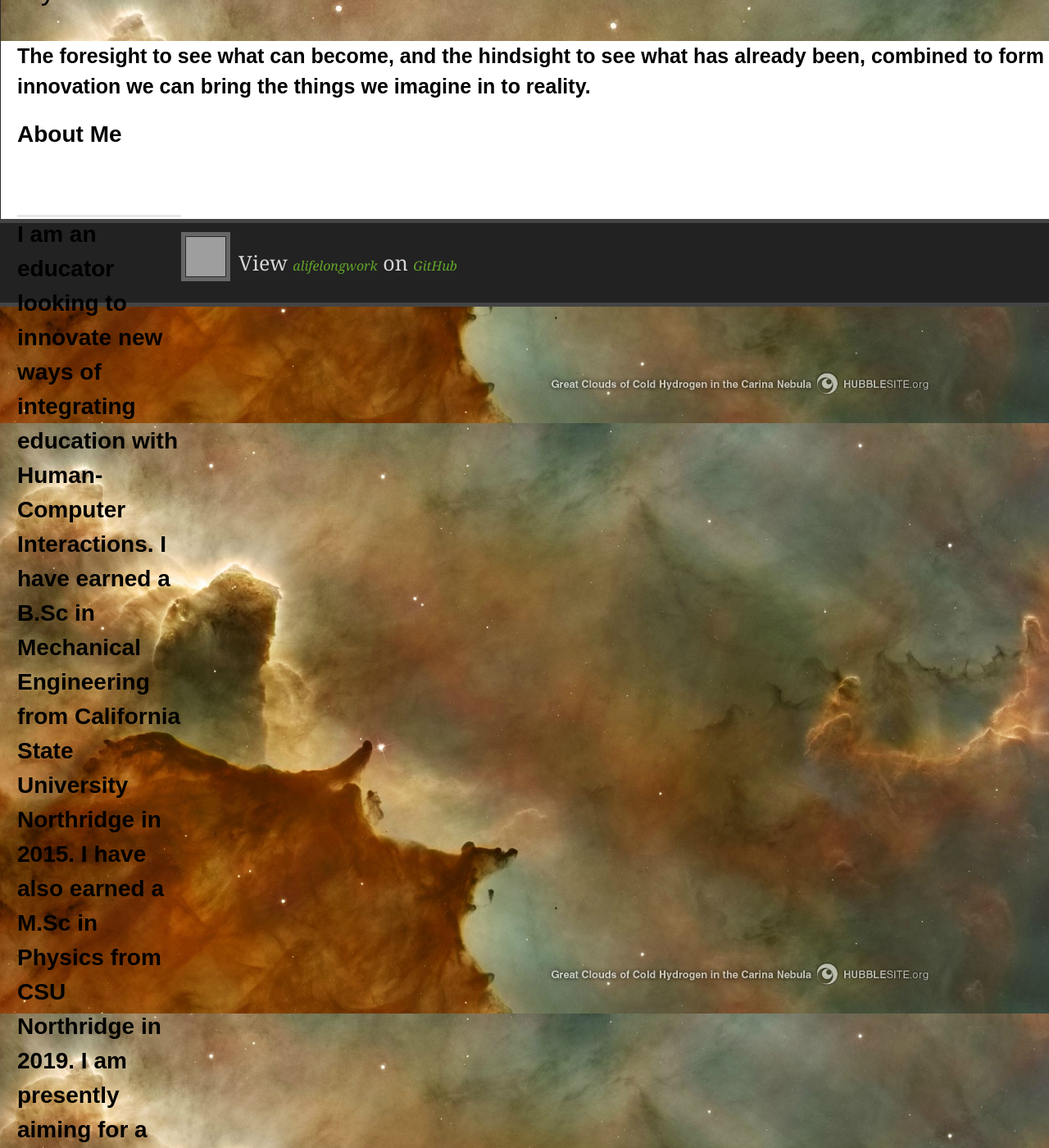
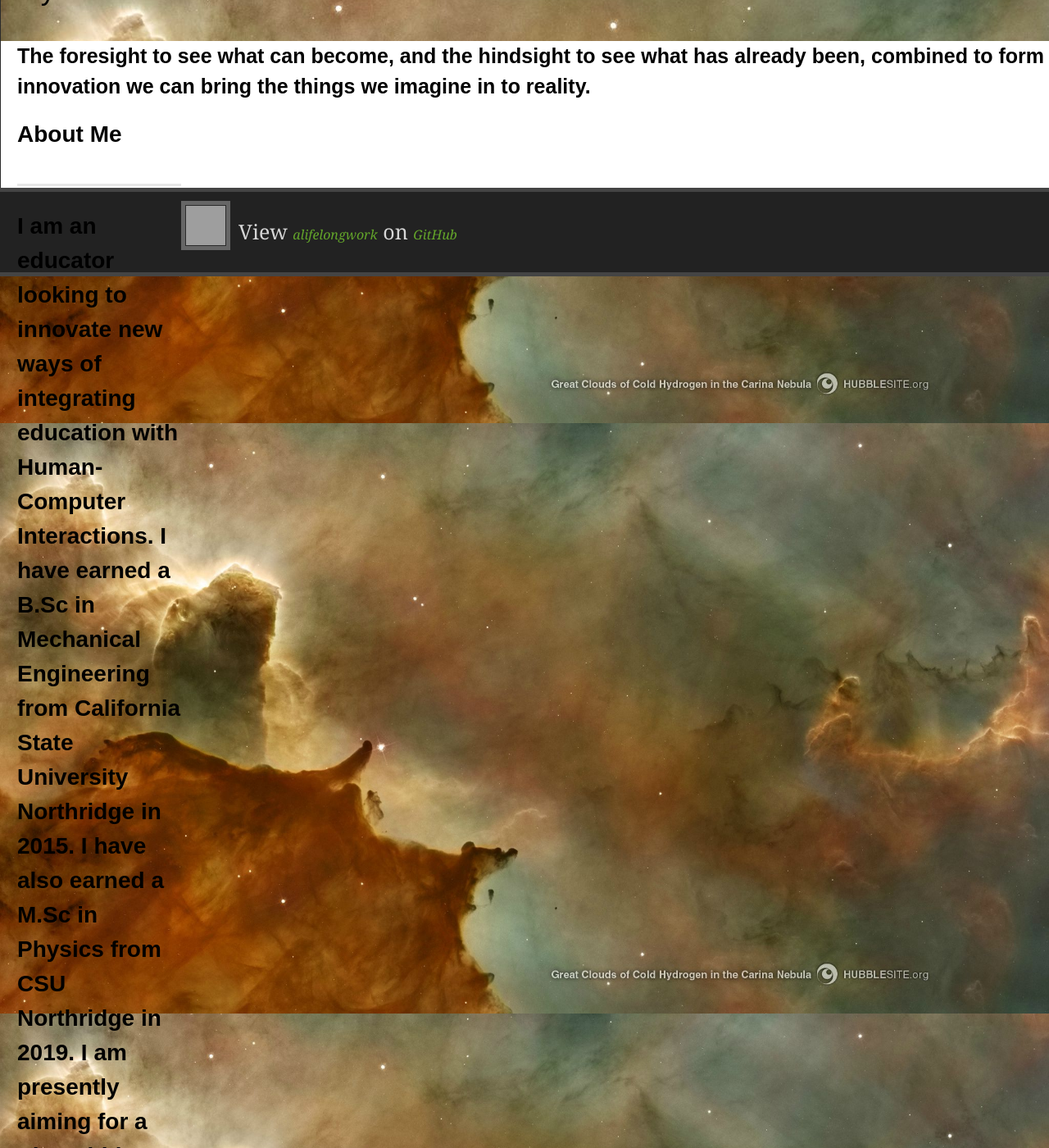
Before and after one commit to alifelongwork/alifelongwork.github.io, a Jekyll site: the page built from index.md, in a window 1280 px wide and 1400 px high, scrolled down 204 px. Shown: the whole window at 82% size. Built offline with Jekyll 4.4.1, drawn with Linux system fonts in a browser that asks for light colours; some of the changed text lies outside the part shown; grey boxes are pictures that could not be loaded.

Commit message:
Update default.html

```diff
--- a/_layouts/default.html
+++ b/_layouts/default.html
@@ -29,10 +29,10 @@
           <article class="markdown-body">
 
           <b>The foresight to see what can become, and the hindsight to see what has already been, combined to form a new way of thinking. Through innovation we can bring the            things we imagine in to reality.</b><br>
-            <h1>About Me</h1><br>
+            <h1>About Me</h1>
             <h1 class="section-heading-spacer">
-              I am an educator looking to innovate new ways of integrating education with Human-Computer Interactions. I have earned a B.Sc in Mechanical Engineering from        California State University Northridge in 2015. I have also earned a M.Sc in Physics from CSU Northridge in 2019. I am presently aiming for a PhD within a related field that will help integrate and promote educational research and development through technology. I think this is achievable through the integration of visualization
-
+              <p>I am an educator looking to innovate new ways of integrating education with Human-Computer Interactions. I have earned a B.Sc in Mechanical Engineering from        California State University Northridge in 2015. I have also earned a M.Sc in Physics from CSU Northridge in 2019. I am presently aiming for a PhD within a related field that will help integrate and promote educational research and development through technology. I think this is achievable through the integration of visualization
+              </p>
 ## Education
 > This is a blockquote following a header.
 >
```
